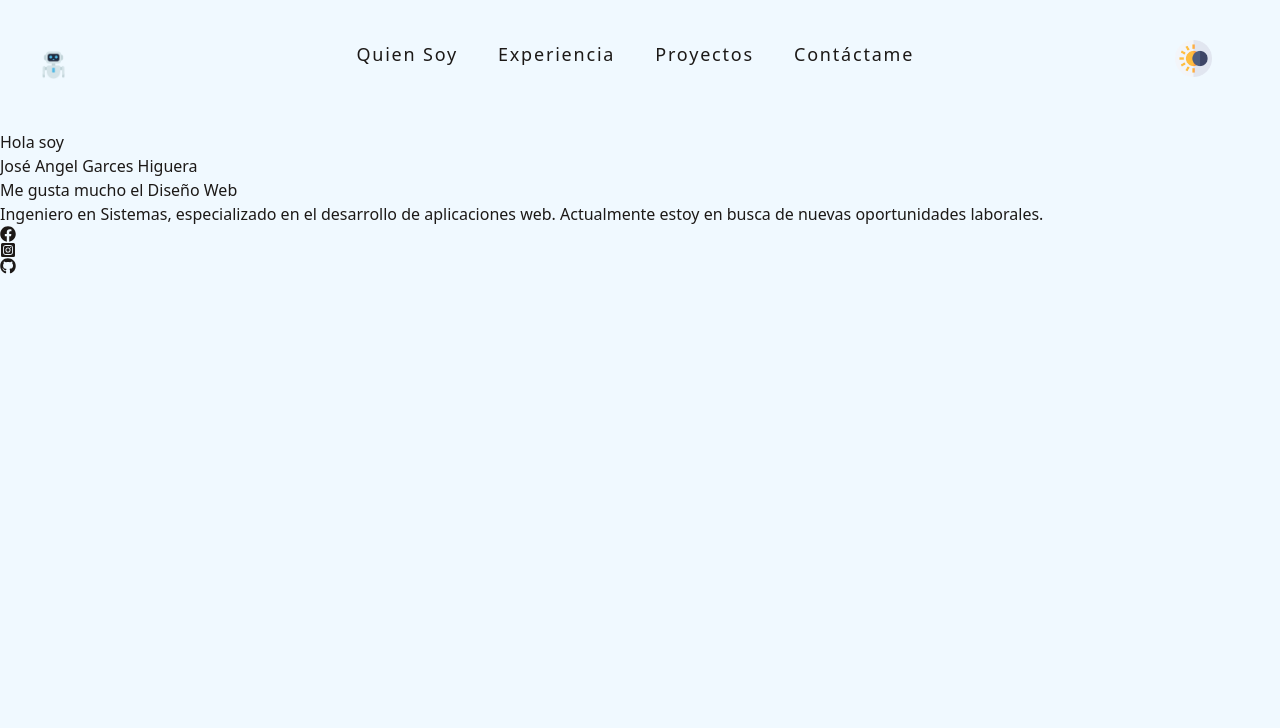
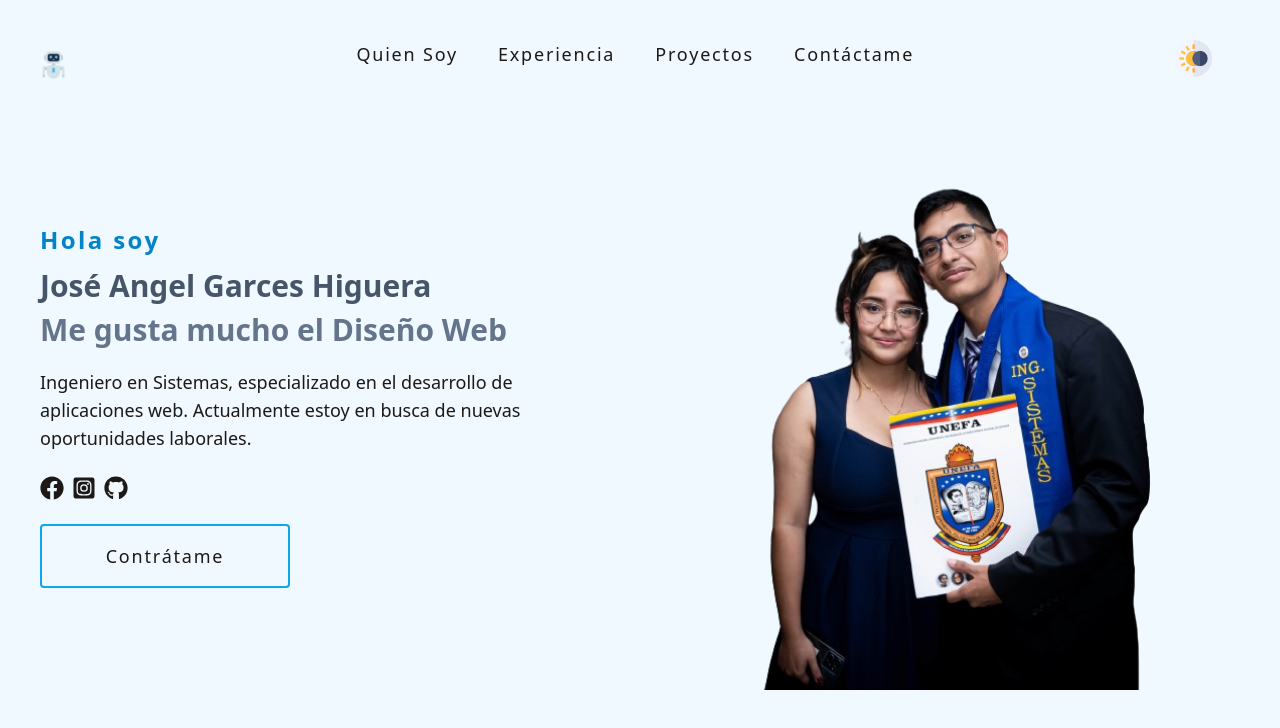
Before and after one commit to Chech3/Mi-portafolio, a Next.js app: page / in a window 1280 px wide. Shown: the top 728 px of the page. Built offline with nearby package versions, Linux system fonts and the light colour scheme.

Commit message:
agregada foto

```diff
--- a/src/app/components/SocialMedia.jsx
+++ b/src/app/components/SocialMedia.jsx
@@ -6,15 +6,15 @@ import { FaGithub } from "react-icons/fa";
 
 function SocialMedia() {
   return (
-    <div>
-      <Link href="#">
+    <div className="py-6 flex">
+      <Link className="pr-2 text-2xl hover:text-sky-600 ease-out duration-300" target="_blank" href="https://www.facebook.com/joseangel.garces.14/">
         <FaFacebook />
       </Link>
-      <Link href="#">
-        <FaInstagramSquare />
+      <Link className="pr-2 text-2xl hover:text-violet-500 ease-out duration-300" target="_blank" href="#">
+        <FaInstagramSquare className="" />
       </Link>
-      <Link href="#">
-        <FaGithub />
+      <Link className="pr-2 text-2xl hover:text-slate-400 dark:hover:text-slate-800 ease-out duration-300" target="_blank" href="https://github.com/Chech3">
+        <FaGithub className="" />
       </Link>
     </div>
   );
--- a/src/app/page.jsx
+++ b/src/app/page.jsx
@@ -1,17 +1,36 @@
 import SocialMedia from "./components/SocialMedia";
+
 export default function Home() {
   return (
     <>
       <main>
-        <h1>Hola soy </h1>
-        <p>José Angel Garces Higuera</p>
-        <p>Me gusta mucho el Diseño Web</p>
-        <p>
-        Ingeniero en Sistemas, especializado en el desarrollo de aplicaciones web.
-        Actualmente estoy en busca de nuevas oportunidades laborales.
-        </p>
-      <SocialMedia />
-
+        <section className="my-0 flex flex-col lg:flex-row lg:h-[600px]">
+          <div className="p-10 lg:w-[80%] lg:h-[500px] lg:self-center">
+            <h1 className="text-sky-600 dark:text-sky-300 text-2xl font-bold tracking-widest leading-10">
+              Hola soy{" "}
+            </h1>
+            <p className="text-3xl py-2 font-bold text-slate-600 dark:text-slate-300">
+              José Angel Garces Higuera
+            </p>
+            <p className="text-3xl font-bold text-slate-500 dark:text-slate-300">
+              Me gusta mucho el Diseño Web
+            </p>
+            <p className="mt-5 text-lg">
+              Ingeniero en Sistemas, especializado en el desarrollo de
+              aplicaciones web. Actualmente estoy en busca de nuevas
+              oportunidades laborales.
+            </p>
+            <SocialMedia />
+            <div>
+              <button className="border-2 rounded border-sky-500 p-4 w-[250px] text-lg tracking-widest hover:bg-sky-500 hover:dark:text-slate-900 ease-out duration-300">
+                Contrátame
+              </button>
+            </div>
+          </div>
+          <div className="my-10 w-full ">
+            <div className="w-[300px] h-[320px] m-auto bg-[url('../../public/img/profile.png')] lg:bg-[url('../../public/img/profile.png')] bg-cover rounded-lg lg:w-[100%] lg:h-[100%] lg:bg-center lg:bg-no-repeat lg:bg-[length:450px_576px]"></div>
+          </div>
+        </section>
       </main>
     </>
   );
```
Also changed, not shown: public/img/profile.png (added).
